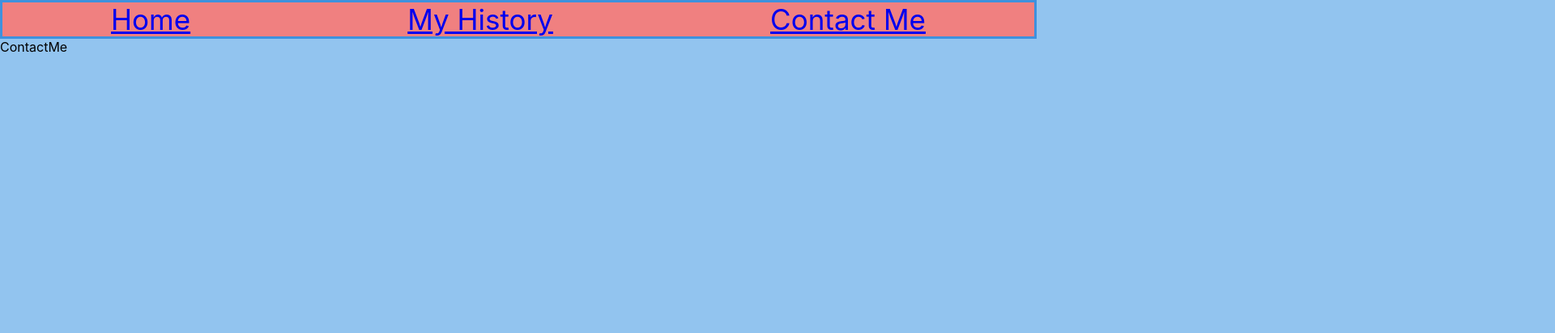
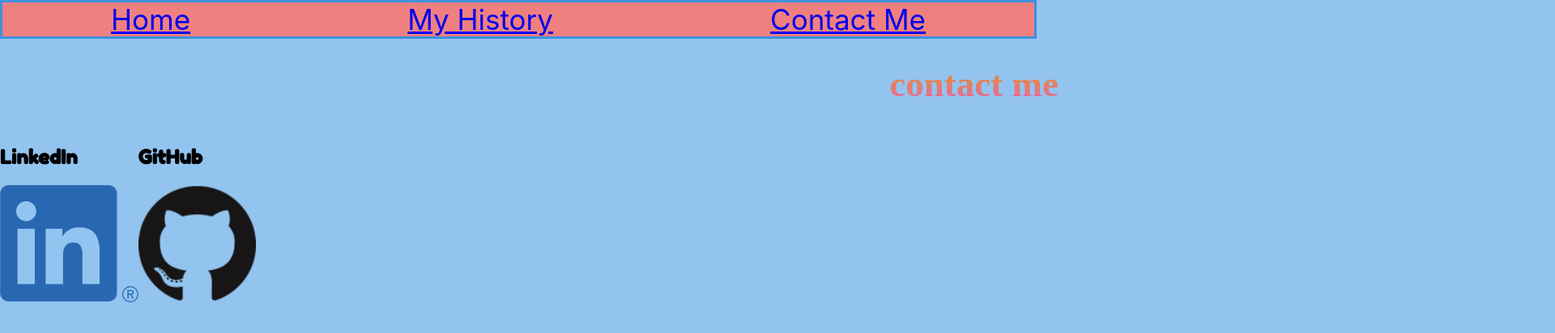
Before and after one commit to amanda-hecht89/Amanda-Website, a React (Create React App) app: page /credits in a window 1280 px wide. Shown: the top 412 px of the page at 81% size, 1920 px wide, since content can reach past the window. Built offline with nearby package versions, Linux system fonts and the light colour scheme; a web font is replaced by a local one.

Commit message:
contact me links

```diff
--- a/src/App.css
+++ b/src/App.css
@@ -17,3 +17,12 @@ body {
   background-color: rgba(55, 146, 226, 0.54);
   background-size: 30%;
 }
+
+.icon {
+  height: 145px;
+}
+
+.links {
+  display: flex;
+  flex-direction: row;
+}
--- a/src/ContactMe.js
+++ b/src/ContactMe.js
@@ -2,6 +2,20 @@ import React from 'react';
 
 export default function ContactMe() {
   return (
-    <div>ContactMe</div>
+    <div>
+      <div>
+        <h1>contact me</h1>
+        <div className='links'>
+          <div>
+            <h2>LinkedIn</h2>
+            <a href="https://www.linkedin.com/in/amanda-hecht/" target="/blank"><img src="/images/LinkedIn-icon.png" className="icon" /></a>
+          </div>
+          <div>
+            <h2>GitHub</h2>
+            <a href="https://github.com/amanda-hecht89" target="/blank"><img src="/images/GitHub-icon.png" className="icon" /></a>
+          </div>
+        </div>
+      </div>
+    </div>
   );
 }
--- a/src/Fancy.css
+++ b/src/Fancy.css
@@ -29,7 +29,5 @@ h1 {
 }
 
 h2 {
-
     font-family: 'Fredoka One', cursive;
-
-}
+    }
```
Also changed, not shown: public/Images/GitHub-icon.png (added), public/Images/LinkedIn-icon.png (added).
